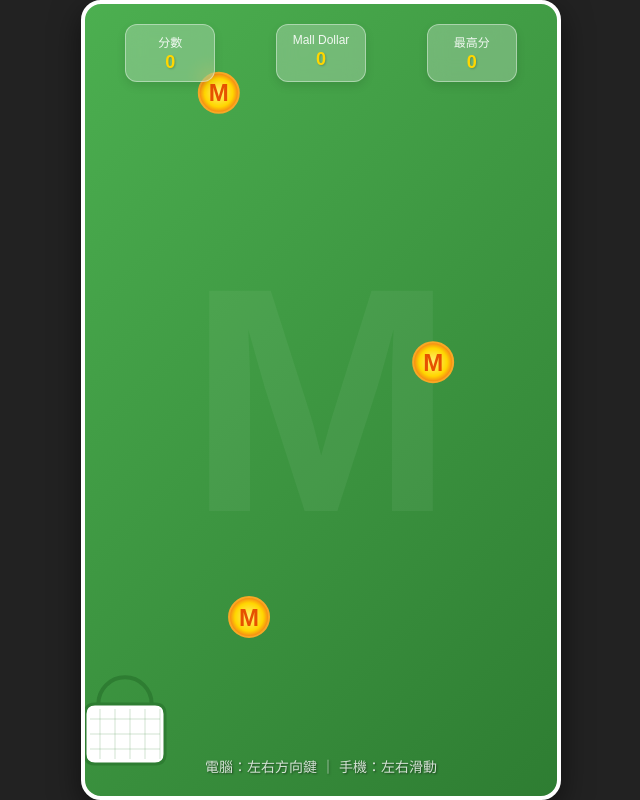
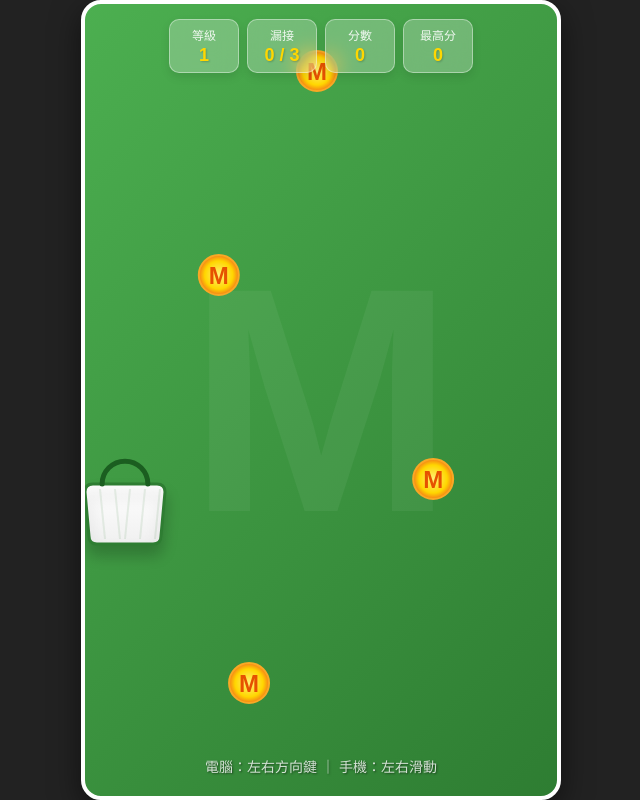
Before and after one commit to v2ryan/moneycollect, a plain HTML site: page index.html in a window 1280 px wide. Shown: the whole page, without its empty margins (319-959 px from the left). Drawn offline with Linux system fonts and the light colour scheme.

Commit message:
Add files via upload

```diff
--- a/game.js
+++ b/game.js
@@ -1,6 +1,6 @@
 /**
- * Mall Dollar Coin Catching Game
- * 純原生 JS 實現，支援手機與電腦
+ * Mall Dollar Coin Catching Game - Version 2.0
+ * 支援等級系統、全方位移動、漏接限制
  */
 
 // --- 配置與常數 ---
@@ -9,11 +9,10 @@ const CONFIG = {
     BASKET_WIDTH: 80,
     BASKET_HEIGHT: 60,
     INITIAL_FALL_SPEED: 3,
-    SPEED_INCREMENT: 0.1,
-    MAX_SPEED: 12,
-    SPAWN_INTERVAL: 1500, // 毫秒
-    MIN_SPAWN_INTERVAL: 400,
-    SPAWN_DECREMENT: 20,
+    MAX_SPEED: 15,
+    LEVEL_DURATION: 10000, // 10秒一關
+    MAX_MISSES: 3,
+    SPAWN_INTERVAL_BASE: 1200,
 };
 
 // --- 儲存模組 (Storage) ---
@@ -33,19 +32,21 @@ const Storage = {
 // --- 輸入模組 (Input) ---
 class InputHandler {
     constructor() {
-        this.mouseX = 0;
-        this.touchX = 0;
+        this.posX = 0;
+        this.posY = 0;
         this.isTouch = false;
         this.keys = {};
 
-        // 滑鼠與觸控
-        window.addEventListener('mousemove', e => this.mouseX = e.clientX);
+        window.addEventListener('mousemove', e => {
+            this.posX = e.clientX;
+            this.posY = e.clientY;
+        });
         window.addEventListener('touchmove', e => {
             this.isTouch = true;
-            this.touchX = e.touches[0].clientX;
+            this.posX = e.touches[0].clientX;
+            this.posY = e.touches[0].clientY;
         }, { passive: false });
 
-        // 鍵盤
         window.addEventListener('keydown', e => this.keys[e.code] = true);
         window.addEventListener('keyup', e => this.keys[e.code] = false);
     }
@@ -69,24 +70,18 @@ class Coin {
     }
 
     draw(ctx) {
-        // 畫金色圓形
         ctx.save();
         ctx.beginPath();
         ctx.arc(this.x, this.y, this.radius, 0, Math.PI * 2);
-
         const grad = ctx.createRadialGradient(this.x, this.y, 0, this.x, this.y, this.radius);
-        grad.addColorStop(0, '#FFF176'); // 亮金
-        grad.addColorStop(0.7, '#FFD600'); // 中金
-        grad.addColorStop(1, '#F57F17'); // 暗金
+        grad.addColorStop(0, '#FFF176');
+        grad.addColorStop(0.7, '#FFD600');
+        grad.addColorStop(1, '#F57F17');
         ctx.fillStyle = grad;
         ctx.fill();
-
-        // 內圈裝飾
         ctx.strokeStyle = '#F9A825';
         ctx.lineWidth = 2;
         ctx.stroke();
-
-        // M 文字
         ctx.fillStyle = '#E65100';
         ctx.font = 'bold 24px Arial';
         ctx.textAlign = 'center';
@@ -102,75 +97,92 @@ class Basket {
         this.width = CONFIG.BASKET_WIDTH;
         this.height = CONFIG.BASKET_HEIGHT;
         this.x = canvasWidth / 2 - this.width / 2;
-        this.y = canvasHeight - this.height - 40;
+        this.y = canvasHeight - this.height - 100;
         this.targetX = this.x;
-        this.smoothing = 0.15; // 平滑度
+        this.targetY = this.y;
+        this.smoothing = 0.2;
     }
 
-    update(inputX, canvasWidth, useKeyboard, keys) {
-        // 電腦鍵盤控制
-        if (useKeyboard) {
-            if (keys['ArrowLeft']) this.targetX -= 10;
-            if (keys['ArrowRight']) this.targetX += 10;
+    update(inputX, inputY, canvasWidth, canvasHeight, useKeys, keys) {
+        if (useKeys) {
+            const speed = 8;
+            if (keys['ArrowLeft']) this.targetX -= speed;
+            if (keys['ArrowRight']) this.targetX += speed;
+            if (keys['ArrowUp']) this.targetY -= speed;
+            if (keys['ArrowDown']) this.targetY += speed;
         } else {
-            // 滑鼠或觸控控制
             this.targetX = inputX - this.width / 2;
+            this.targetY = inputY - this.height / 2;
         }
 
-        // 限制邊界
+        // 限制移動範圍 (底部 40% 區域)
+        const minY = canvasHeight * 0.6;
+        const maxY = canvasHeight - this.height - 20;
+
         if (this.targetX < 0) this.targetX = 0;
         if (this.targetX > canvasWidth - this.width) this.targetX = canvasWidth - this.width;
+        if (this.targetY < minY) this.targetY = minY;
+        if (this.targetY > maxY) this.targetY = maxY;
 
-        // 平滑移動 (Smoothing)
         this.x += (this.targetX - this.x) * this.smoothing;
+        this.y += (this.targetY - this.y) * this.smoothing;
     }
 
     draw(ctx) {
         ctx.save();
-        // 畫一個簡單的籃子/購物車形狀
-        ctx.fillStyle = '#fff';
+
+        // 畫一個更精美的購物袋/籃子
+        const x = this.x;
+        const y = this.y;
+        const w = this.width;
+        const h = this.height;
+        const r = 8;
+
+        // 陰影
+        ctx.shadowColor = 'rgba(0,0,0,0.2)';
+        ctx.shadowBlur = 15;
+        ctx.shadowOffsetY = 10;
+
+        // 漸變袋身
+        const bgGrad = ctx.createLinearGradient(x, y, x, y + h);
+        bgGrad.addColorStop(0, '#ffffff');
+        bgGrad.addColorStop(1, '#f0f0f0');
+        ctx.fillStyle = bgGrad;
         ctx.strokeStyle = '#2E7D32';
         ctx.lineWidth = 3;
 
-        // 籃身 (圓角矩形)
-        const r = 10;
         ctx.beginPath();
-        ctx.moveTo(this.x + r, this.y);
-        ctx.lineTo(this.x + this.width - r, this.y);
-        ctx.quadraticCurveTo(this.x + this.width, this.y, this.x + this.width, this.y + r);
-        ctx.lineTo(this.x + this.width, this.y + this.height - r);
-        ctx.quadraticCurveTo(this.x + this.width, this.y + this.height, this.x + this.width - r, this.y + this.height);
-        ctx.lineTo(this.x + r, this.y + this.height);
-        ctx.quadraticCurveTo(this.x, this.y + this.height, this.x, this.y + this.height - r);
-        ctx.lineTo(this.x, this.y + r);
-        ctx.quadraticCurveTo(this.x, this.y, this.x + r, this.y);
+        ctx.moveTo(x + r, y);
+        ctx.lineTo(x + w - r, y);
+        ctx.quadraticCurveTo(x + w, y, x + w, y + r);
+        ctx.lineTo(x + w * 0.95, y + h - r);
+        ctx.quadraticCurveTo(x + w * 0.95, y + h, x + w * 0.95 - r, y + h);
+        ctx.lineTo(x + w * 0.05 + r, y + h);
+        ctx.quadraticCurveTo(x + w * 0.05, y + h, x + w * 0.05, y + h - r);
+        ctx.lineTo(x, y + r);
+        ctx.quadraticCurveTo(x, y, x + r, y);
         ctx.closePath();
         ctx.fill();
         ctx.stroke();
 
-        // 籃子紋路 (增加細節感)
-        ctx.strokeStyle = 'rgba(46, 125, 50, 0.15)';
-        ctx.lineWidth = 1.5;
-        // 垂直線
-        for (let i = 15; i < this.width; i += 15) {
+        // 裝飾線條 (高級感)
+        ctx.shadowBlur = 0;
+        ctx.shadowOffsetY = 0;
+        ctx.strokeStyle = 'rgba(46, 125, 50, 0.1)';
+        ctx.lineWidth = 2;
+        for (let i = 15; i < w; i += 15) {
             ctx.beginPath();
-            ctx.moveTo(this.x + i, this.y + 5);
-            ctx.lineTo(this.x + i, this.y + this.height - 5);
-            ctx.stroke();
-        }
-        // 水平線
-        for (let i = 15; i < this.height; i += 15) {
-            ctx.beginPath();
-            ctx.moveTo(this.x + 5, this.y + i);
-            ctx.lineTo(this.x + this.width - 5, this.y + i);
+            ctx.moveTo(x + i, y + 5);
+            ctx.lineTo(x + i + (i > w / 2 ? -5 : 5), y + h - 5);
             ctx.stroke();
         }
 
-        // 提把
-        ctx.strokeStyle = '#2E7D32';
-        ctx.lineWidth = 4;
+        // 提把 (立體感)
+        ctx.strokeStyle = '#1B5E20';
+        ctx.lineWidth = 5;
+        ctx.lineCap = 'round';
         ctx.beginPath();
-        ctx.arc(this.x + this.width / 2, this.y, this.width / 3, Math.PI, 0);
+        ctx.arc(x + w / 2, y, w / 3.5, Math.PI, 0);
         ctx.stroke();
 
         ctx.restore();
@@ -186,7 +198,7 @@ class Basket {
     }
 }
 
-// --- 遊戲主循環與引擎 (Game) ---
+// --- 遊戲主引擎 ---
 class Game {
     constructor() {
         this.canvas = document.getElementById('game-canvas');
@@ -197,62 +209,53 @@ class Game {
         this.bestScore = Storage.get(Storage.keys.BEST_SCORE);
         this.totalMallDollar = Storage.get(Storage.keys.TOTAL_MALL_DOLLAR);
 
+        this.level = 1;
+        this.levelMisses = 0;
+        this.levelStartTime = 0;
+
         this.coins = [];
         this.basket = null;
         this.lastSpawnTime = 0;
-        this.currentSpawnInterval = CONFIG.SPAWN_INTERVAL;
         this.currentFallSpeed = CONFIG.INITIAL_FALL_SPEED;
 
         this.isRunning = false;
-        this.isGameOver = false;
-
         this.init();
     }
 
     init() {
         this.resize();
         window.addEventListener('resize', () => this.resize());
+        this.basket = new Basket(this.canvas.width / window.devicePixelRatio, this.canvas.height / window.devicePixelRatio);
 
-        this.basket = new Basket(this.canvas.width, this.canvas.height);
-
-        // 更新初始 HUD
-        this.updateHUD();
-
-        // 綁定按鈕
         document.getElementById('restart-btn').onclick = () => this.restart();
 
-        // Autorun: 0.5秒後開始
+        this.updateHUD();
         setTimeout(() => {
-            const indicator = document.getElementById('auto-start-indicator');
-            if (indicator) indicator.classList.add('hidden');
+            document.getElementById('auto-start-indicator').classList.add('hidden');
             this.start();
-        }, 800);
+        }, 1000);
     }
 
     resize() {
-        // 處理 Retina 高清屏
         const dpr = window.devicePixelRatio || 1;
         const rect = this.canvas.parentNode.getBoundingClientRect();
         this.canvas.width = rect.width * dpr;
         this.canvas.height = rect.height * dpr;
         this.ctx.scale(dpr, dpr);
-
-        // 更新 CSS 顯示大小
         this.canvas.style.width = rect.width + 'px';
         this.canvas.style.height = rect.height + 'px';
-
-        // 重新定位籃子
         if (this.basket) {
-            this.basket.y = rect.height - this.basket.height - 60;
+            this.basket.targetY = rect.height - this.basket.height - 100;
         }
     }
 
     start() {
         this.isRunning = true;
-        this.isGameOver = false;
         this.score = 0;
+        this.level = 1;
+        this.levelMisses = 0;
+        this.levelStartTime = performance.now();
         this.currentFallSpeed = CONFIG.INITIAL_FALL_SPEED;
-        this.currentSpawnInterval = CONFIG.SPAWN_INTERVAL;
         this.coins = [];
         this.updateHUD();
         requestAnimationFrame((t) => this.loop(t));
@@ -265,114 +268,109 @@ class Game {
 
     loop(timestamp) {
         if (!this.isRunning) return;
-
         this.update(timestamp);
         this.draw();
-
         requestAnimationFrame((t) => this.loop(t));
     }
 
     update(timestamp) {
+        // 等級計時 (10秒升一級)
+        const elapsed = timestamp - this.levelStartTime;
+        if (elapsed > CONFIG.LEVEL_DURATION) {
+            this.nextLevel(timestamp);
+        }
+
         // 生成金幣
-        if (timestamp - this.lastSpawnTime > this.currentSpawnInterval) {
-            this.coins.push(new Coin(this.canvas.width / (window.devicePixelRatio || 1), this.currentFallSpeed));
+        const spawnInterval = Math.max(400, CONFIG.SPAWN_INTERVAL_BASE - (this.level * 80));
+        if (timestamp - this.lastSpawnTime > spawnInterval) {
+            this.coins.push(new Coin(this.canvas.width / window.devicePixelRatio, this.currentFallSpeed));
             this.lastSpawnTime = timestamp;
-
-            // 難度增加
-            if (this.currentFallSpeed < CONFIG.MAX_SPEED) {
-                this.currentFallSpeed += CONFIG.SPEED_INCREMENT;
-            }
-            if (this.currentSpawnInterval > CONFIG.MIN_SPAWN_INTERVAL) {
-                this.currentSpawnInterval -= CONFIG.SPAWN_DECREMENT;
-            }
         }
 
         // 更新籃子
         const rect = this.canvas.getBoundingClientRect();
-        let currentInputX = this.basket.x + this.basket.width / 2;
+        const useKeys = this.input.keys['ArrowLeft'] || this.input.keys['ArrowRight'] || this.input.keys['ArrowUp'] || this.input.keys['ArrowDown'];
+        this.basket.update(this.input.posX - rect.left, this.input.posY - rect.top, rect.width, rect.height, useKeys, this.input.keys);
 
-        const useKeyboard = this.input.keys['ArrowLeft'] || this.input.keys['ArrowRight'];
-
-        if (this.input.isTouch) {
-            currentInputX = this.input.touchX - rect.left;
-        } else {
-            currentInputX = this.input.mouseX - rect.left;
-        }
-
-        this.basket.update(currentInputX, rect.width, useKeyboard, this.input.keys);
-
-        // 更新金幣與碰撞檢測
+        // 更新金幣與碰撞
         const basketBounds = this.basket.getBounds();
-
         for (let i = this.coins.length - 1; i >= 0; i--) {
             const coin = this.coins[i];
             coin.update();
 
-            // 碰撞檢測 (簡單矩形檢測，或圓形/矩形檢測)
+            // 碰撞檢測
             if (coin.active &&
                 coin.y + coin.radius > basketBounds.top &&
                 coin.y - coin.radius < basketBounds.bottom &&
                 coin.x + coin.radius > basketBounds.left &&
                 coin.x - coin.radius < basketBounds.right) {
 
-                // 接到金幣！
                 coin.active = false;
-                this.onCatch();
+                this.score++;
+                this.totalMallDollar++;
+                Storage.set(Storage.keys.TOTAL_MALL_DOLLAR, this.totalMallDollar);
+                if (this.score > this.bestScore) {
+                    this.bestScore = this.score;
+                    Storage.set(Storage.keys.BEST_SCORE, this.bestScore);
+                }
                 this.coins.splice(i, 1);
+                this.updateHUD();
             } else if (!coin.active) {
-                // 漏接
+                // 漏接！
+                this.levelMisses++;
                 this.coins.splice(i, 1);
-                // 如有生命值系統可以在此扣分，此版本為休閒版不扣分
+                this.updateHUD();
+
+                if (this.levelMisses >= CONFIG.MAX_MISSES) {
+                    this.gameOver();
+                }
             }
         }
     }
 
-    onCatch() {
-        this.score++;
-        this.totalMallDollar++;
+    nextLevel(timestamp) {
+        this.level++;
+        this.levelMisses = 0; // 升級後重置漏接數
+        this.levelStartTime = timestamp;
+        this.currentFallSpeed = Math.min(CONFIG.MAX_SPEED, this.currentFallSpeed + 1.2);
+        this.updateHUD();
 
-        // 即時保存總數
-        Storage.set(Storage.keys.TOTAL_MALL_DOLLAR, this.totalMallDollar);
-
-        // 更新高分紀錄
-        if (this.score > this.bestScore) {
-            this.bestScore = this.score;
-            Storage.set(Storage.keys.BEST_SCORE, this.bestScore);
-        }
-
-        this.updateHUD();
+        // 簡單提示
+        const msg = document.createElement('div');
+        msg.innerText = `LEVEL ${this.level}`;
+        msg.style.cssText = 'position:absolute;top:50%;left:50%;transform:translate(-50%,-50%);color:white;font-size:40px;font-weight:bold;text-shadow:2px 2px 10px rgba(0,0,0,0.5);pointer-events:none;animation: fadeOut 1s forwards;';
+        document.getElementById('game-container').appendChild(msg);
+        setTimeout(() => msg.remove(), 1000);
     }
 
     updateHUD() {
+        document.getElementById('level-val').innerText = this.level;
+        document.getElementById('miss-val').innerText = `${this.levelMisses} / ${CONFIG.MAX_MISSES}`;
         document.getElementById('current-score').innerText = this.score;
-        document.getElementById('total-mall-dollar').innerText = this.totalMallDollar.toLocaleString();
         document.getElementById('best-score').innerText = this.bestScore;
     }
 
     draw() {
-        const width = this.canvas.width / (window.devicePixelRatio || 1);
-        const height = this.canvas.height / (window.devicePixelRatio || 1);
-
-        this.ctx.clearRect(0, 0, width, height);
-
-        // 畫籃子
+        const dpr = window.devicePixelRatio || 1;
+        const w = this.canvas.width / dpr;
+        const h = this.canvas.height / dpr;
+        this.ctx.clearRect(0, 0, w, h);
         this.basket.draw(this.ctx);
-
-        // 畫金幣
-        this.coins.forEach(coin => coin.draw(this.ctx));
+        this.coins.forEach(c => c.draw(this.ctx));
     }
 
     gameOver() {
         this.isRunning = false;
-        this.isGameOver = true;
-
-        document.getElementById('overlay').classList.remove('hidden');
+        document.getElementById('overlay-title').innerText = '遊戲結束';
         document.getElementById('final-score').innerText = this.score;
         document.getElementById('total-accumulated').innerText = this.totalMallDollar;
+        document.getElementById('overlay').classList.remove('hidden');
     }
 }
 
-// 啟動遊戲
-window.onload = () => {
-    new Game();
-};
+// 動畫擴充
+const style = document.createElement('style');
+style.textContent = `@keyframes fadeOut { from { opacity: 1; transform: translate(-50%,-50%) scale(1); } to { opacity: 0; transform: translate(-50%,-50%) scale(2); } }`;
+document.head.appendChild(style);
+
+window.onload = () => new Game();
--- a/index.html
+++ b/index.html
@@ -1,11 +1,13 @@
 <!DOCTYPE html>
 <html lang="zh-HK">
+
 <head>
     <meta charset="UTF-8">
     <meta name="viewport" content="width=device-width, initial-scale=1.0, maximum-scale=1.0, user-scalable=no">
     <title>接錢幣遊戲 - Mall Dollar Catch</title>
     <link rel="stylesheet" href="style.css">
 </head>
+
 <body>
     <div id="game-container">
         <!-- 背景浮水印 -->
@@ -14,14 +16,18 @@
         <!-- HUD (頂部資訊) -->
         <div id="hud">
             <div class="stat-box">
+                <span class="label">等級</span>
+                <span id="level-val" class="value">1</span>
+            </div>
+            <div class="stat-box">
+                <span class="label">漏接</span>
+                <span id="miss-val" class="value">0 / 3</span>
+            </div>
+            <div class="stat-box">
                 <span class="label">分數</span>
                 <span id="current-score" class="value">0</span>
             </div>
-            <div class="stat-box">
-                <span class="label">Mall Dollar</span>
-                <span id="total-mall-dollar" class="value">0</span>
-            </div>
-            <div class="stat-box">
+            <div class="stat-box PC-ONLY">
                 <span class="label">最高分</span>
                 <span id="best-score" class="value">0</span>
             </div>
@@ -53,4 +59,5 @@
 
     <script src="game.js"></script>
 </body>
+
 </html>
--- a/style.css
+++ b/style.css
@@ -58,11 +58,12 @@ body {
 /* HUD 樣式 */
 #hud {
     position: absolute;
-    top: 20px;
+    top: 15px;
     left: 0;
     width: 100%;
     display: flex;
-    justify-content: space-around;
+    justify-content: center;
+    gap: 8px;
     z-index: 10;
     padding: 0 10px;
 }
@@ -70,14 +71,20 @@ body {
 .stat-box {
     background: rgba(255, 255, 255, 0.25);
     backdrop-filter: blur(10px);
-    padding: 8px 12px;
-    border-radius: 12px;
+    padding: 6px 10px;
+    border-radius: 10px;
     display: flex;
     flex-direction: column;
     align-items: center;
-    min-width: 90px;
+    min-width: 70px;
     border: 1px solid rgba(255, 255, 255, 0.4);
     box-shadow: 0 4px 10px rgba(0, 0, 0, 0.1);
+}
+
+@media screen and (max-width: 380px) {
+    .PC-ONLY {
+        display: none;
+    }
 }
 
 .stat-box .label {
```
